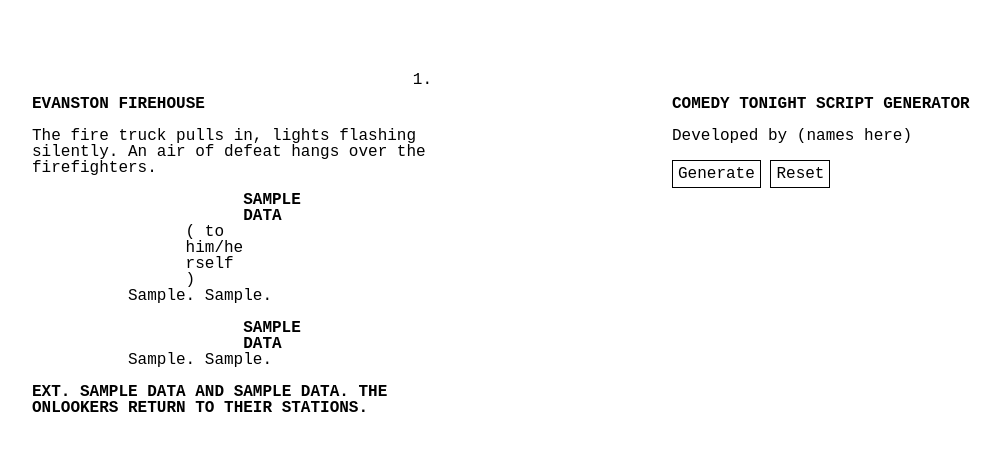
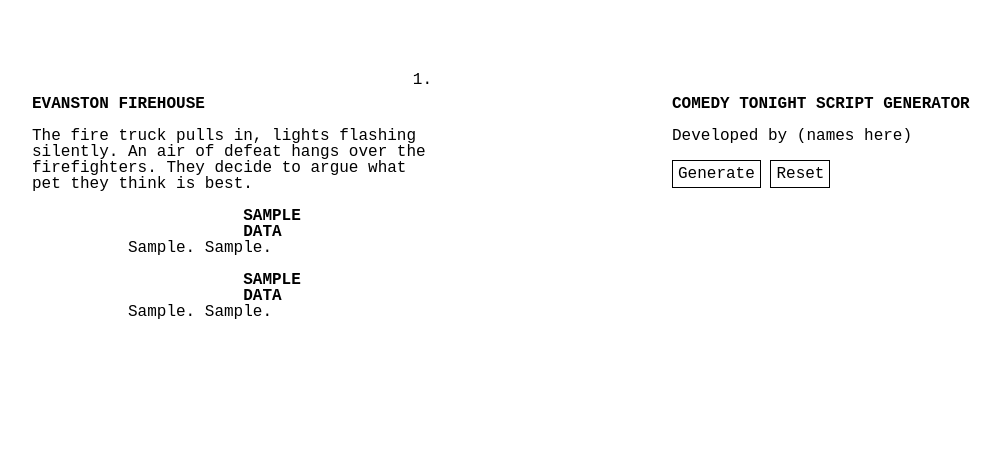
Before and after one commit to danielpetikian1/Comedy-Tonight, a Flask app: template templates/index.html in a window 1280 px wide. Shown: the top 451 px of the page, without its empty margins (112-1112 px from the left). Run offline with Flask 2, Linux system fonts and the light colour scheme; the template is opened without the code that fills it: most values are stand-ins (such as "Sample title", 1, 10 or a date in 2020).

Commit message:
working on new general structure for script

```diff
--- a/main.py
+++ b/main.py
@@ -7,6 +7,7 @@ app = Flask(__name__)
 # add as the root route
 @app.route("/")
 def index():
+    print("Running app...")
     data = run_program()
     return render_template("index.html", data=data)
 
@@ -15,13 +16,11 @@ def run_program():
     # define agents
     agent_1 = Agent()
     agent_2 = Agent()
-    # define the data
+    # define the data array for one iteration
+    agent_pos = 0
     data = {
         "agent_1_name": agent_1._get_name(),
         "agent_2_name": agent_2._get_name(),
-
-
-
         "what_sentence_agent_1": "",
         "why_sentence_agent_1": "I like it",
         "what_sentence_agent_2": "",
@@ -42,9 +41,12 @@ def run_program():
                 agent_one_animal = agent_1._get_current_animal()
                 # print(agent_one_animal, "IS THE ANIMAL")
                 if agent_one_animal not in animal_dict:
+                    # add the what sentence to the array
                     data[
                         "what_sentence_agent_1"
-                    ] = f"I think the best pet is the {agent_one_animal}."
+                    ] = f"I think the best pet is the {agent_one_animal}"
+                    # add the why sentence to the array
+                    data["why_sentence_agent_1"] = f"{agent_1.generate_why_sentence()}"
                     animal_dict[agent_one_animal] = agent_one_animal
                     break
                 else:
@@ -57,13 +59,22 @@ def run_program():
                 agent_two_animal = agent_2._get_current_animal()
                 if agent_two_animal not in animal_dict:
                     if agent_2.insane_comparison:
+                        # add the what sentence for agent 2
                         data[
                             "what_sentence_agent_2"
-                        ] = f"Well I think the best pet is the {agent_two_animal}."
+                        ] = f"Well I think the best pet is the {agent_two_animal}"
+                        # add the insane why sentence for agent 2
+                        data[
+                            "why_sentence_agent_2"
+                        ] = f"{agent_2.generate_insane_why_sentence_comparison(agent_1._get_current_animal(), agent_2._get_current_animal())}"
                     else:
                         data[
                             "what_sentence_agent_2"
-                        ] = f"Well I think the best pet is the {agent_two_animal}."
+                        ] = f"Well I think the best pet is the {agent_two_animal}"
+                        # add the normal why sentence for agent 2, slightly different
+                        data[
+                            "why_sentence_agent_2"
+                        ] = f"{agent_2.generate_why_sentence_comparison(agent_1._get_current_animal(), agent_2._get_current_animal())}"
                     animal_dict[agent_two_animal] = agent_two_animal
                     break
                 else:
@@ -79,13 +90,23 @@ def run_program():
                 agent_one_animal = agent_1._get_current_animal()
                 if agent_one_animal not in animal_dict:
                     if agent_1.insane_comparison:
+                        # add the basic what sentence for agent 1
                         data[
                             "what_sentence_agent_1"
-                        ] = f"How about the {agent_one_animal}."
+                        ] = f"How about the {agent_one_animal}"
+                        # add the insane why for agent 1
+                        data[
+                            "why_sentence_agent_1"
+                        ] = f"{agent_1.generate_insane_why_sentence_comparison(agent_2._get_current_animal(), agent_1._get_current_animal())}"
                     else:
+                        # add the basic what sentence for agent 1
                         data[
                             "what_sentence_agent_1"
-                        ] = f"How about the {agent_one_animal}."
+                        ] = f"How about the {agent_one_animal}"
+                        # generate a normal why sentence
+                        data[
+                            "why_sentence_agent_1"
+                        ] = f"{agent_1.generate_why_sentence_comparison(agent_2._get_current_animal(), agent_1._get_current_animal())}"
                     animal_dict[agent_one_animal] = agent_one_animal
                     break
                 else:
@@ -99,9 +120,23 @@ def run_program():
                 # give agent two some new animal. this is based on agent 1's previous animal
                 if agent_two_animal not in animal_dict:
                     if agent_2.insane_comparison:
-                        data["what_sentence_agent_2"] = f"How about the {agent_two_animal}."
+                        # basic what sentence
+                        data[
+                            "what_sentence_agent_2"
+                        ] = f"How about the {agent_two_animal}"
+                        # add insane why sentence
+                        data[
+                            "why_sentence_agent_2"
+                        ] = f"{agent_2.generate_insane_why_sentence_comparison(agent_1._get_current_animal(), agent_2._get_current_animal())}"
                     else:
-                        data["what_sentence_agent_2"] = f"How about the {agent_two_animal}."
+                        # basic what sentence
+                        data[
+                            "what_sentence_agent_2"
+                        ] = f"How about the {agent_two_animal}"
+                        # add insane why sentence
+                        data[
+                            "why_sentence_agent_2"
+                        ] = f"{agent_2.generate_why_sentence_comparison(agent_1._get_current_animal(), agent_2._get_current_animal())}"
                     animal_dict[agent_two_animal] = agent_two_animal
                     break
                 else:
--- a/templates/index.html
+++ b/templates/index.html
@@ -18,22 +18,24 @@
         <div class="slugline">Evanston Firehouse</div>
         <div class="action">
           The fire truck pulls in, lights flashing silently. An air of defeat
-          hangs over the firefighters.
+          hangs over the firefighters. They decide to argue what pet they think
+          is best.
         </div>
         <!-- Character and dialogue go back and fourth like this -->
         <div class="character">{{data.agent_1_name}}</div>
-        <!-- Parenthetical is someone that talks to himself/herself in some way -->
-        <div class="parenthetical">( to him/herself )</div>
+        <!-- Parenthetical (if we need) ( to him/herself )</div> -->
         <div class="dialog">
           {{data.what_sentence_agent_1}}. {{data.why_sentence_agent_1}}.
         </div>
         <!-- Character and dialogue are back and fourth like this -->
         <div class="character">{{data.agent_2_name}}</div>
-        <div class="dialog">{{data.what_sentence_agent_2}}. {{data.why_sentence_agent_2}}.</div>
-        <div class="slugline">
+        <div class="dialog">
+          {{data.what_sentence_agent_2}}. {{data.why_sentence_agent_2}}.
+        </div>
+        <!-- slugline (if we need it ) <div class="slugline">
           Ext. {{data.agent_1_name}} and {{data.agent_2_name}}. The onlookers
           return to their stations.
-        </div>
+        </div> -->
       </div>
     </div>
     <div class="page right">
@@ -41,6 +43,7 @@
         <h1 class="slugline">Comedy Tonight Script Generator</h1>
         <p class="description-paragraph">Developed by (names here)</p>
         <div style="display: inline">
+          <!-- Handle reset button onclick event -->
           <button class="button">Generate</button>
           <button class="button">Reset</button>
         </div>
```
